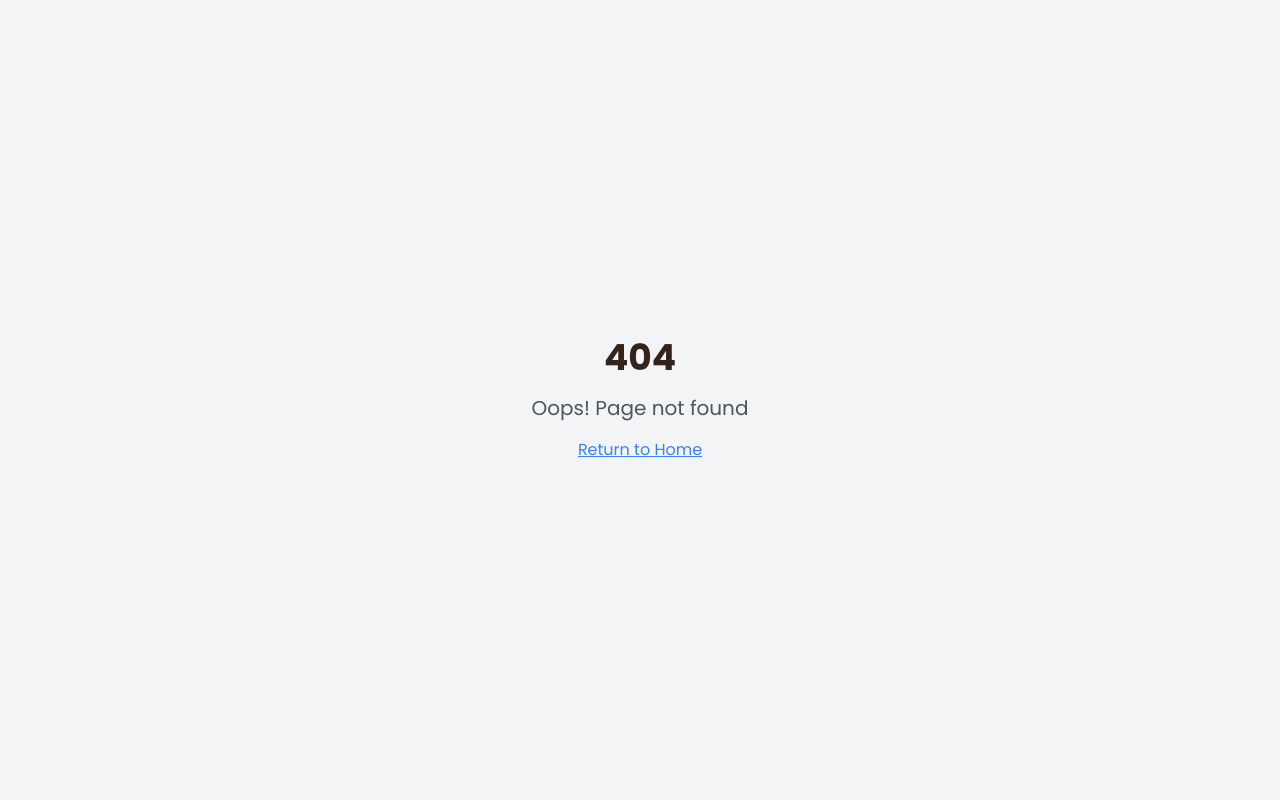
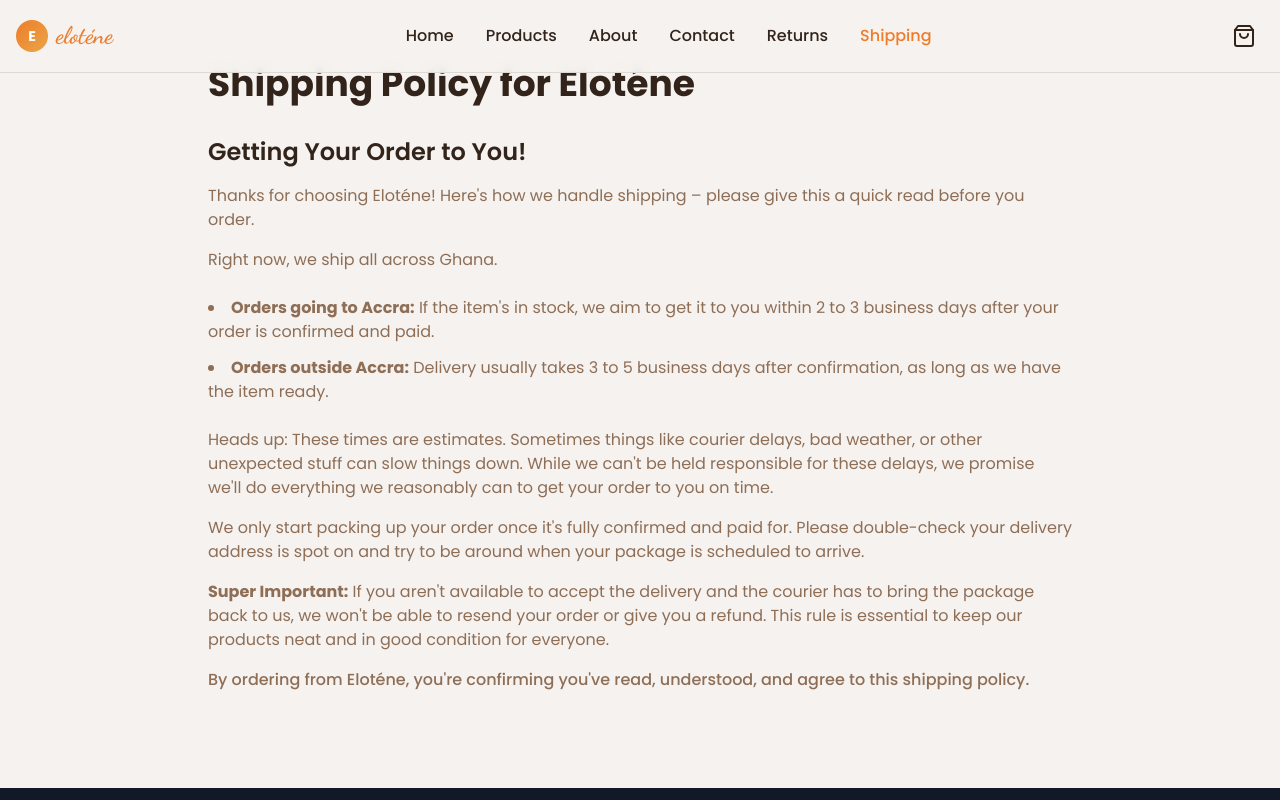
Before and after one commit to PlotinaArhin/elotene-tote-shop-3d, a React (Vite) app: page /shipping-policy in a window 1280 px wide. Before the commit this address had no page. Shown: the top 800 px of the page. Built offline with nearby package versions, Linux system fonts and the light colour scheme.

Commit message:
Add shipping policy page
Add a shipping policy page to the website.

```diff
--- a/src/App.tsx
+++ b/src/App.tsx
@@ -8,6 +8,7 @@ import Index from "./pages/Index";
 import About from "./pages/About";
 import Contact from "./pages/Contact";
 import ReturnsPolicy from "./pages/ReturnsPolicy";
+import ShippingPolicy from "./pages/ShippingPolicy";
 import NotFound from "./pages/NotFound";
 
 const queryClient = new QueryClient();
@@ -23,6 +24,7 @@ const App = () => (
           <Route path="/about" element={<About />} />
           <Route path="/contact" element={<Contact />} />
           <Route path="/returns-policy" element={<ReturnsPolicy />} />
+          <Route path="/shipping-policy" element={<ShippingPolicy />} />
           {/* ADD ALL CUSTOM ROUTES ABOVE THE CATCH-ALL "*" ROUTE */}
           <Route path="*" element={<NotFound />} />
         </Routes>
--- a/src/components/Header.tsx
+++ b/src/components/Header.tsx
@@ -67,6 +67,14 @@ const Header = ({ cartCount, onCartClick }: HeaderProps) => {
               }`}
             >
               Returns
+            </Link>
+            <Link
+              to="/shipping-policy"
+              className={`text-foreground hover:text-primary transition-colors font-medium ${
+                isActive('/shipping-policy') ? 'text-primary' : ''
+              }`}
+            >
+              Shipping
             </Link>
           </nav>
 
@@ -141,6 +149,15 @@ const Header = ({ cartCount, onCartClick }: HeaderProps) => {
               >
                 Returns
               </Link>
+              <Link
+                to="/shipping-policy"
+                className={`text-foreground hover:text-primary transition-colors font-medium ${
+                  isActive('/shipping-policy') ? 'text-primary' : ''
+                }`}
+                onClick={() => setIsMenuOpen(false)}
+              >
+                Shipping
+              </Link>
             </div>
           </nav>
         )}
--- /dev/null
+++ b/src/pages/ShippingPolicy.tsx
@@ -0,0 +1,59 @@
+import Header from '../components/Header';
+import Footer from '../components/Footer';
+
+const ShippingPolicy = () => {
+  return (
+    <div className="min-h-screen bg-background">
+      <Header cartCount={0} onCartClick={() => {}} />
+
+      <main className="container mx-auto px-4 py-16 max-w-4xl">
+        <div className="prose prose-lg max-w-none">
+          <h1 className="text-4xl font-bold text-foreground mb-8">
+            Shipping Policy for Eloténe
+          </h1>
+
+          <section className="mb-8">
+            <h2 className="text-2xl font-semibold text-foreground mb-4">
+              Getting Your Order to You!
+            </h2>
+            <p className="text-muted-foreground mb-4">
+              Thanks for choosing Eloténe! Here's how we handle shipping – please give this a quick read before you order.
+            </p>
+            <p className="text-muted-foreground mb-6">
+              Right now, we ship all across Ghana.
+            </p>
+
+            <ul className="list-disc list-inside text-muted-foreground space-y-3 mb-6">
+              <li>
+                <strong>Orders going to Accra:</strong> If the item's in stock, we aim to get it to you within 2 to 3 business days after your order is confirmed and paid.
+              </li>
+              <li>
+                <strong>Orders outside Accra:</strong> Delivery usually takes 3 to 5 business days after confirmation, as long as we have the item ready.
+              </li>
+            </ul>
+
+            <p className="text-muted-foreground mb-4">
+              Heads up: These times are estimates. Sometimes things like courier delays, bad weather, or other unexpected stuff can slow things down. While we can't be held responsible for these delays, we promise we'll do everything we reasonably can to get your order to you on time.
+            </p>
+
+            <p className="text-muted-foreground mb-4">
+              We only start packing up your order once it's fully confirmed and paid for. Please double-check your delivery address is spot on and try to be around when your package is scheduled to arrive.
+            </p>
+
+            <p className="text-muted-foreground mb-4">
+              <strong>Super Important:</strong> If you aren't available to accept the delivery and the courier has to bring the package back to us, we won't be able to resend your order or give you a refund. This rule is essential to keep our products neat and in good condition for everyone.
+            </p>
+
+            <p className="text-muted-foreground font-medium">
+              By ordering from Eloténe, you're confirming you've read, understood, and agree to this shipping policy.
+            </p>
+          </section>
+        </div>
+      </main>
+
+      <Footer />
+    </div>
+  );
+};
+
+export default ShippingPolicy;
```
